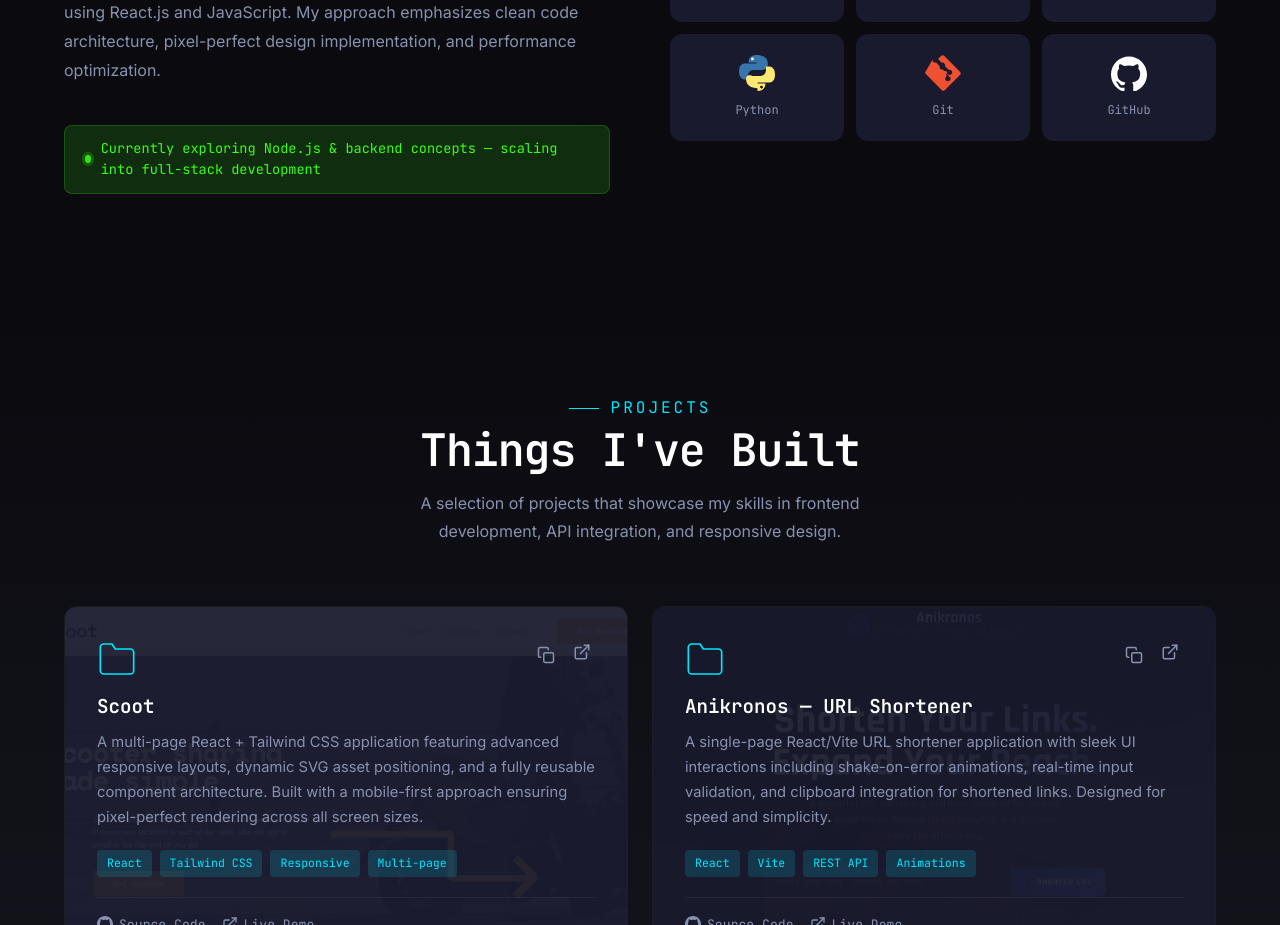
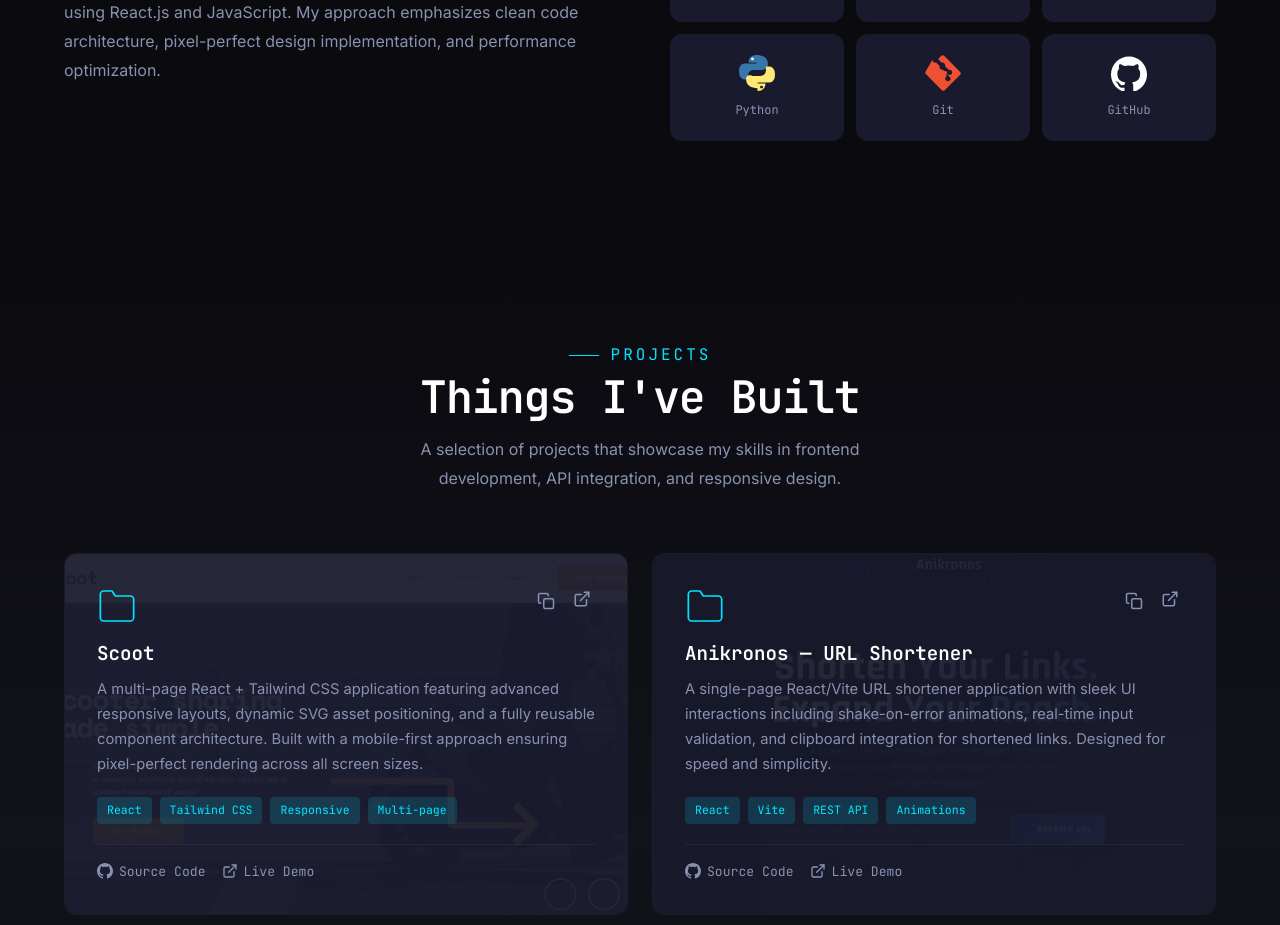
Before and after one commit to MEPHiSTO126/Portfolio, a React (Vite) app: page / in a window 1280 px wide. Shown: the part 1263-2188 px from the top of the page. Built offline with nearby package versions, Linux system fonts and the light colour scheme.

Commit message:
style: comment out current-focus badge

```diff
--- a/src/components/About.jsx
+++ b/src/components/About.jsx
@@ -144,10 +144,10 @@ export default function About() {
               web applications</span> using React.js and JavaScript. My approach emphasizes clean code
               architecture, pixel-perfect design implementation, and performance optimization.
             </p>
-            <div className="current-focus">
+            {/* <div className="current-focus">
               <div className="pulse-dot"></div>
               Currently exploring Node.js &amp; backend concepts — scaling into full-stack development
-            </div>
+            </div> */}
           </div>
 
           <div className="about-tech reveal reveal-delay-2">
```
